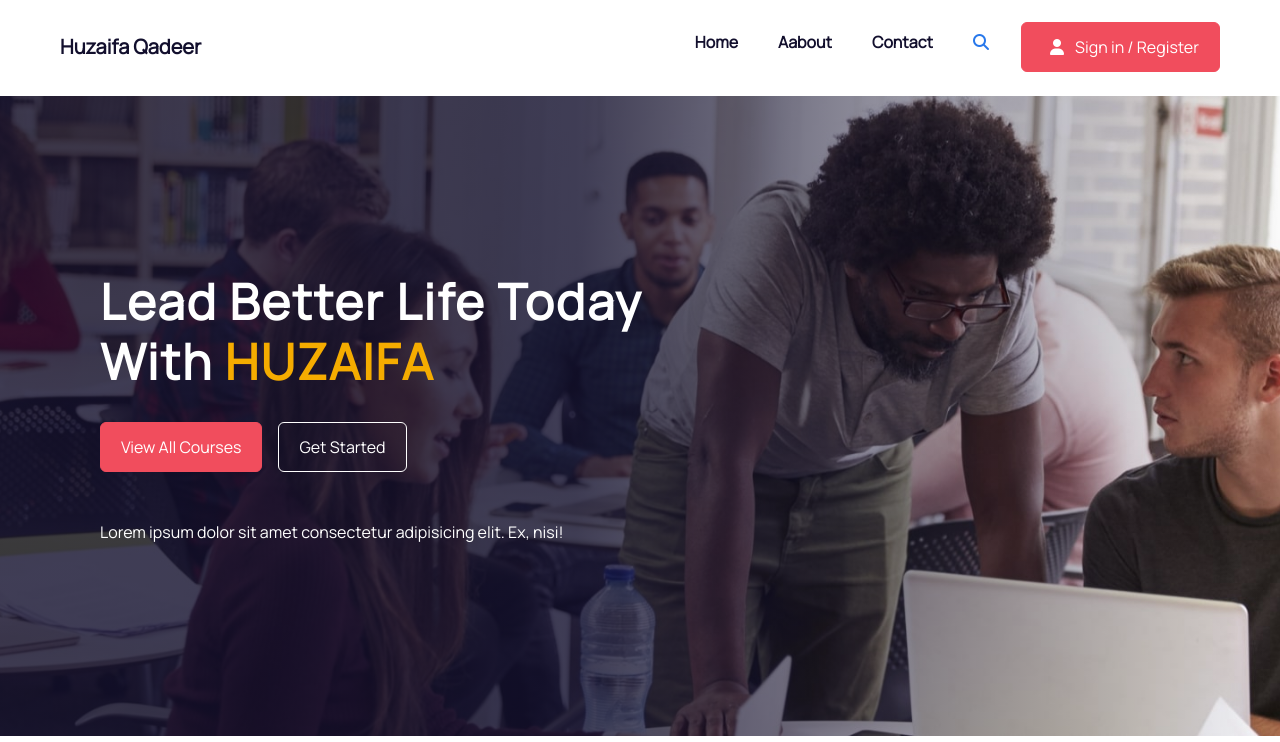
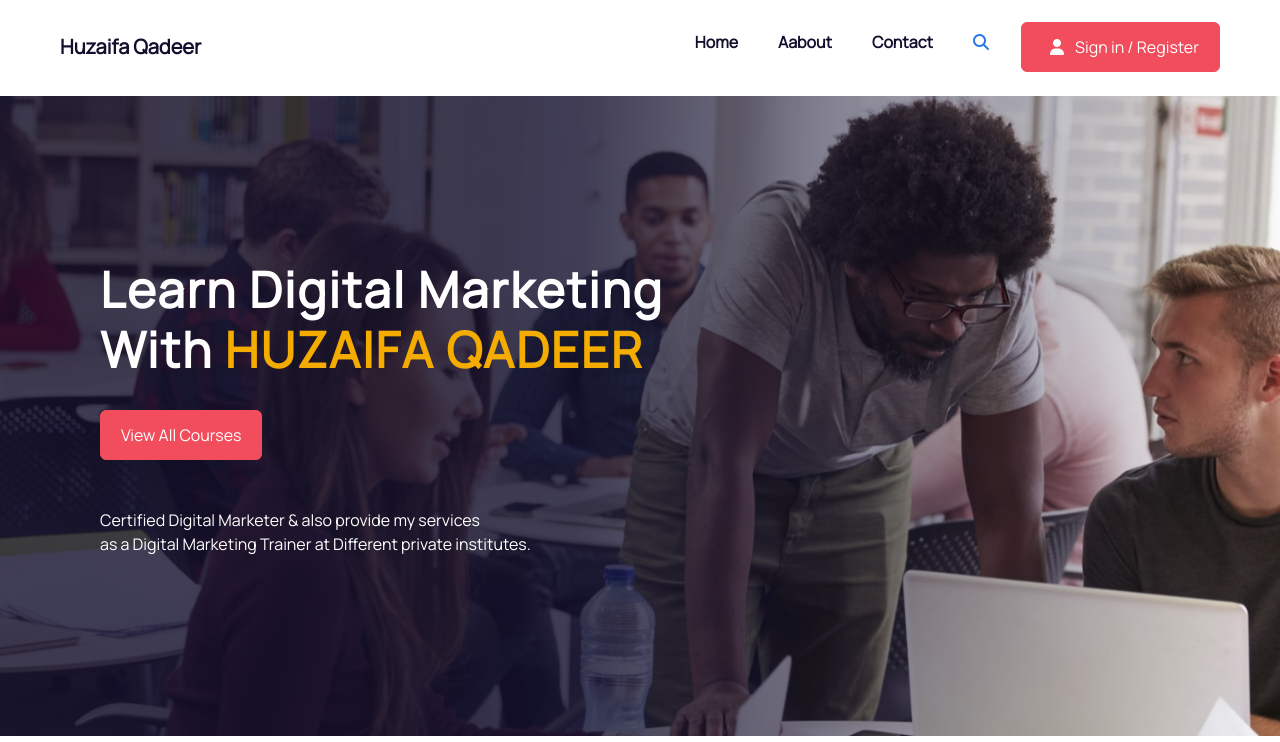
Before and after one commit to Maaz48/huzaifa_qadeer, a plain HTML site: page index.html in a window 1280 px wide. Shown: the part 58-800 px from the top of the page. Drawn offline with nearby package versions, Linux system fonts and the light colour scheme.

Commit message:
UPDATE CONTENT

```diff
--- a/index.html
+++ b/index.html
@@ -108,17 +108,19 @@
       <div class="bodysection">
         <div>
           <h1 class="HeaderText">
-            Lead Better Life Today <br />With
-            <span class="yellowColor">HUZAIFA</span>
+            Learn Digital Marketing <br />With
+            <span class="yellowColor">HUZAIFA QADEER</span>
           </h1>
         </div>
         <div class="d-flex gap-3">
           <button class="btnStyle fs-6 buttonColorA">View All Courses</button>
-          <button class="btnStyleB fs-6">Get Started</button>
+          <!-- <button class="btnStyleB fs-6">Get Started</button> -->
         </div>
         <div>
           <p class="mt-5">
-            Lorem ipsum dolor sit amet consectetur adipisicing elit. Ex, nisi!
+            Certified Digital Marketer & also provide my services <br />
+            as a Digital Marketing Trainer at Different private institutes.<br />
+
           </p>
         </div>
       </div>
```
